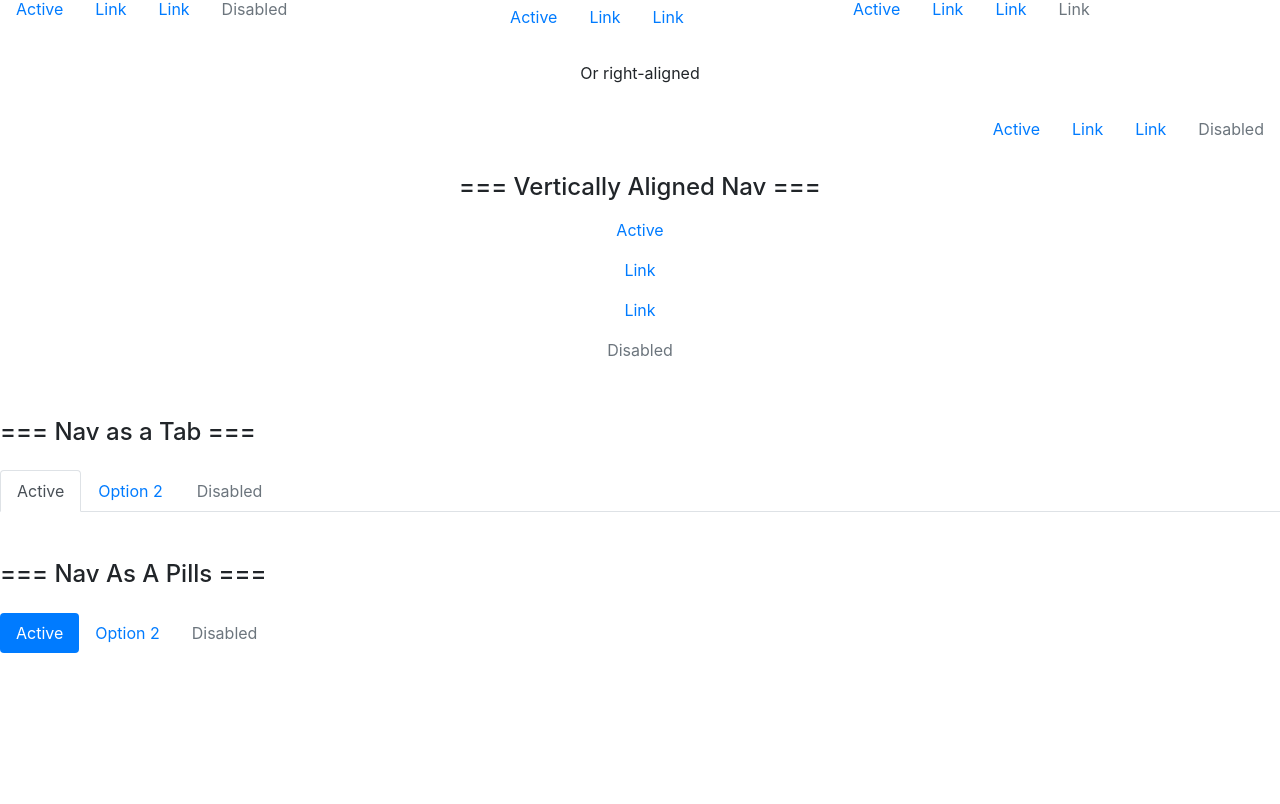
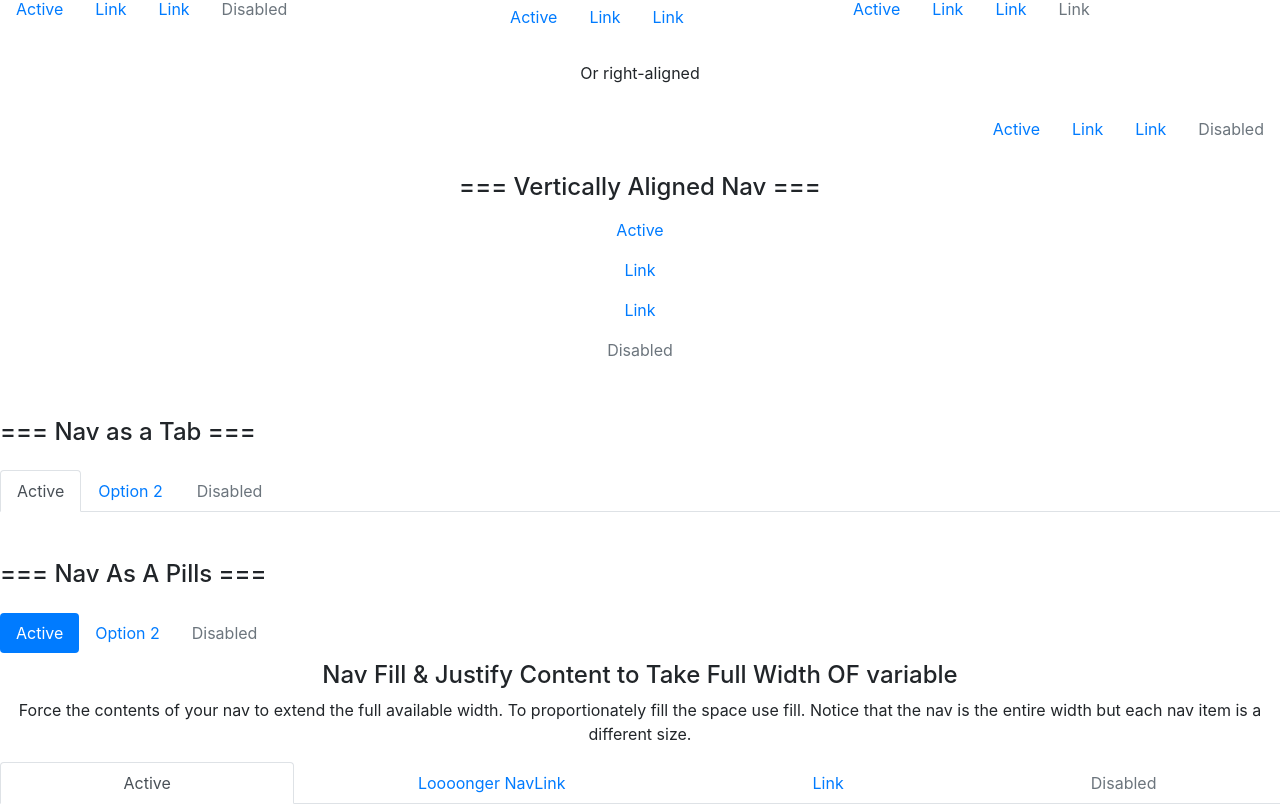
Before and after one commit to Khwajapasha/Boosrtrap-Practice, a React (Create React App) app: page / in a window 1280 px wide. Shown: the part 850-1654 px from the top of the page. Before the commit the page ends 1503 px from the top, so only its background shows below. Built offline with nearby package versions, Linux system fonts and the light colour scheme.

Commit message:
Nav Fill & justify content to take full width of variable

```diff
--- a/src/Component/MainBodySection/NavsComponent/AllNavs.jsx
+++ b/src/Component/MainBodySection/NavsComponent/AllNavs.jsx
@@ -5,6 +5,7 @@ import { NavsAsLi } from "./NavsAsLi";
 import { NavVerticalAlignment } from "./NavVerticalAlignment";
 import { NavAsTab } from "./NavAsTab";
 import { NavAsPills } from "./NavAsPills";
+import { NavFillAndJustifyContentVariable } from "./NavFillAndJustifyContentVariable";
 
 export const AllNavs = () => {
   return (
@@ -15,6 +16,7 @@ export const AllNavs = () => {
       <NavVerticalAlignment />
       <NavAsTab />
       <NavAsPills />
+      <NavFillAndJustifyContentVariable />
     </div>
   );
 };
--- /dev/null
+++ b/src/Component/MainBodySection/NavsComponent/NavFillAndJustifyContentVariable.jsx
@@ -0,0 +1,30 @@
+import React from "react";
+import { Nav } from "react-bootstrap";
+export const NavFillAndJustifyContentVariable = () => {
+  return (
+    <div className="justify-content-center mt-2">
+      <h4>Nav Fill & Justify Content to Take Full Width OF variable</h4>
+      <p>
+        Force the contents of your nav to extend the full available width. To
+        proportionately fill the space use fill. Notice that the nav is the
+        entire width but each nav item is a different size.
+      </p>
+      <Nav fill variant="tabs" defaultActiveKey="/home">
+        <Nav.Item>
+          <Nav.Link href="/home">Active</Nav.Link>
+        </Nav.Item>
+        <Nav.Item>
+          <Nav.Link eventKey="link-1">Loooonger NavLink</Nav.Link>
+        </Nav.Item>
+        <Nav.Item>
+          <Nav.Link eventKey="link-2">Link</Nav.Link>
+        </Nav.Item>
+        <Nav.Item>
+          <Nav.Link eventKey="disabled" disabled>
+            Disabled
+          </Nav.Link>
+        </Nav.Item>
+      </Nav>
+    </div>
+  );
+};
```
